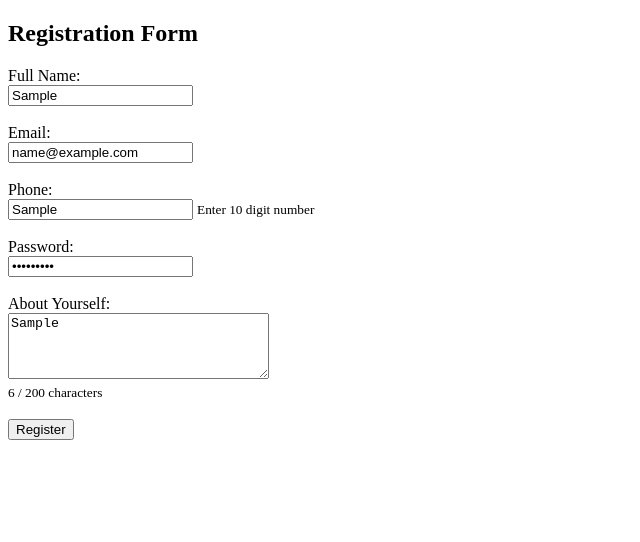
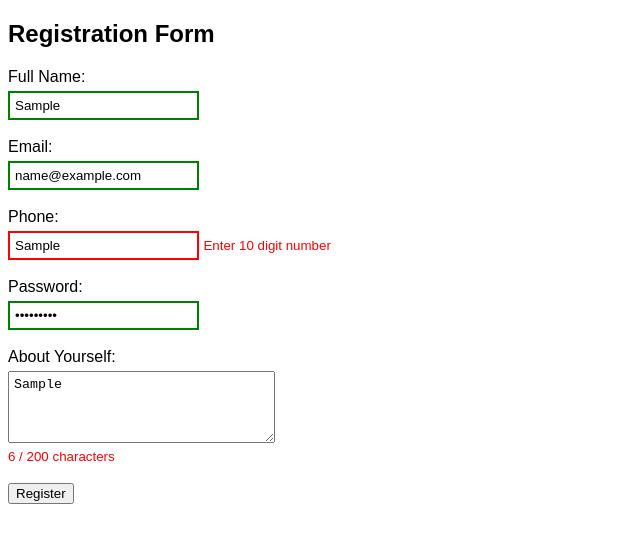
Before and after one commit to SejalSarode-22/Sejal-javascript-, a plain HTML site: page index.html in a window 1280 px wide. Both pictures are taken after typing "Sample", "name@example.com", "Sample", "Sample123", "Sample" into the empty fields and a click on the button "Register". Shown: the whole page, without its empty margins (0-640 px from the left). Drawn offline with Linux system fonts and the light colour scheme.

Commit message:
Day 4: validation UI

```diff
--- a/index.html
+++ b/index.html
@@ -2,6 +2,30 @@
 <html>
 <head>
     <title>Registration Form</title>
+
+    <style>
+        body {
+            font-family: Arial;
+        }
+
+        input, textarea {
+            padding: 5px;
+            margin-top: 5px;
+        }
+
+        .valid {
+            border: 2px solid green;
+        }
+
+        .invalid {
+            border: 2px solid red;
+        }
+
+        small {
+            color: red;
+        }
+    </style>
+
 </head>
 <body>
 
@@ -50,46 +74,66 @@
 
             let isValid = true;
 
-            // values
-            let name = document.getElementById("name").value.trim();
-            let email = document.getElementById("email").value.trim();
-            let phone = document.getElementById("phone").value.trim();
-            let password = document.getElementById("password").value.trim();
+            let nameInput = document.getElementById("name");
+            let emailInput = document.getElementById("email");
+            let phoneInput = document.getElementById("phone");
+            let passwordInput = document.getElementById("password");
 
-            // error elements
+            let name = nameInput.value.trim();
+            let email = emailInput.value.trim();
+            let phone = phoneInput.value.trim();
+            let password = passwordInput.value.trim();
+
             let nameError = document.getElementById("nameError");
             let emailError = document.getElementById("emailError");
             let phoneError = document.getElementById("phoneError");
             let passwordError = document.getElementById("passwordError");
 
-            // clear errors
+            // Clear old
             nameError.textContent = "";
             emailError.textContent = "";
             phoneError.textContent = "";
             passwordError.textContent = "";
 
-            // Name check
+            nameInput.className = "";
+            emailInput.className = "";
+            phoneInput.className = "";
+            passwordInput.className = "";
+
+            // Name
             if (name === "") {
                 nameError.textContent = "Enter your name";
+                nameInput.className = "invalid";
                 isValid = false;
+            } else {
+                nameInput.className = "valid";
             }
 
-            // Email check
+            // Email
             if (!email.includes("@")) {
                 emailError.textContent = "Enter valid email";
+                emailInput.className = "invalid";
                 isValid = false;
+            } else {
+                emailInput.className = "valid";
             }
 
-            // Phone check
+            // Phone
             if (phone.length !== 10) {
                 phoneError.textContent = "Enter 10 digit number";
+                phoneInput.className = "invalid";
                 isValid = false;
+            } else {
+                phoneInput.className = "valid";
             }
 
-            // Password check
+            // Password
             if (password.length < 6) {
                 passwordError.textContent = "Minimum 6 characters";
+                passwordInput.className = "invalid";
                 isValid = false;
+            } else {
+                passwordInput.className = "valid";
             }
 
             // Final
@@ -97,6 +141,11 @@
                 alert("Registration Successful");
                 form.reset();
                 charCount.textContent = "0 / 200 characters";
+
+                nameInput.className = "";
+                emailInput.className = "";
+                phoneInput.className = "";
+                passwordInput.className = "";
             }
         });
     </script>
```
